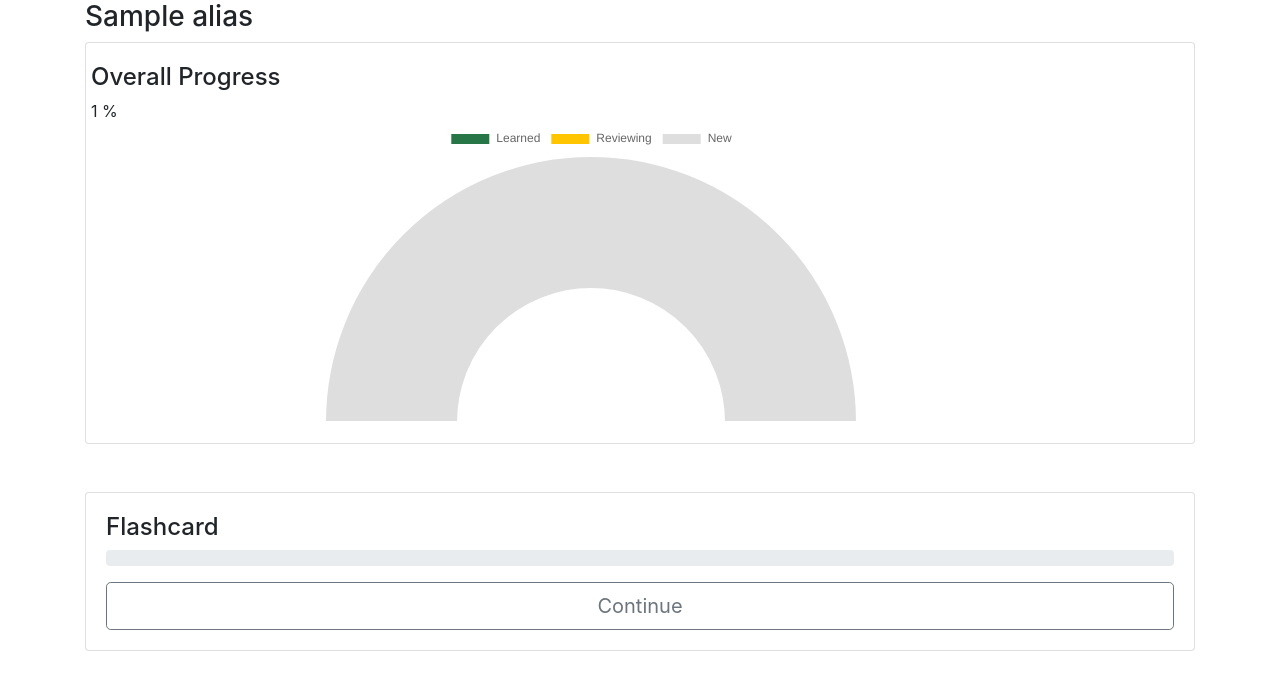
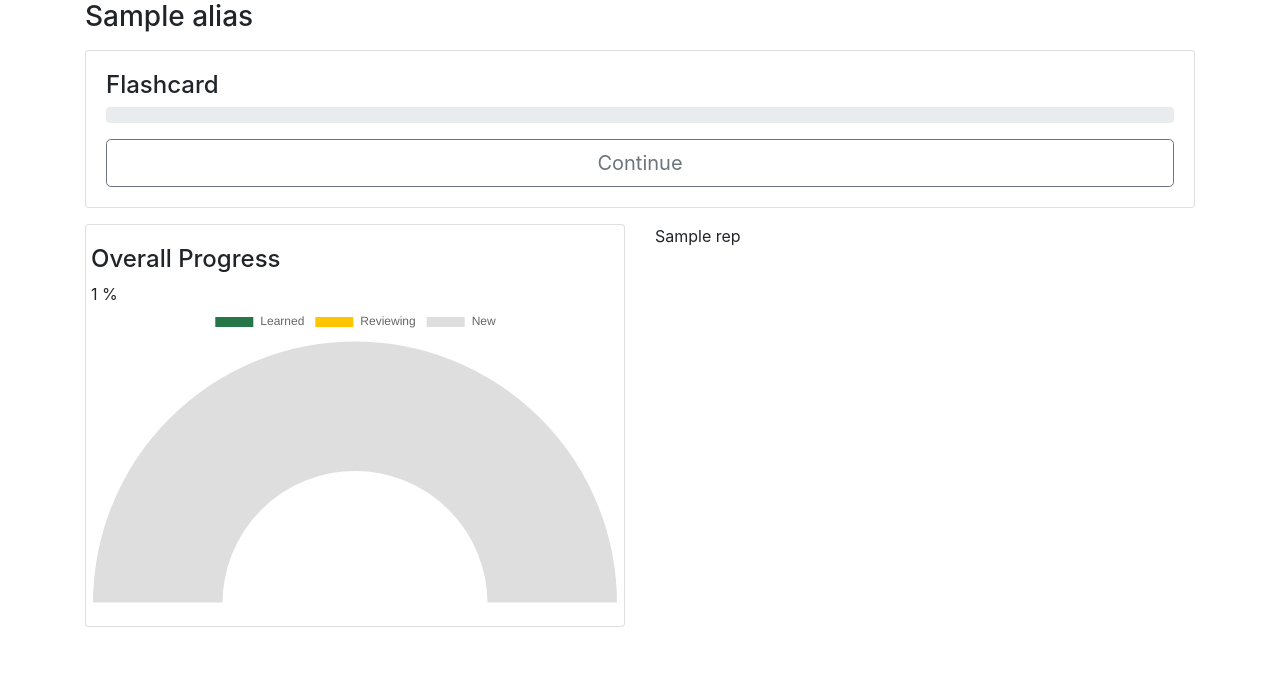
Before and after one commit to jalacardio/newppp, a Django app: template ppp/templates/program/dashboard.html in a window 1280 px wide. Shown: the part 56-746 px from the top of the page. Run offline with Django 3.2, Linux system fonts and the light colour scheme; tables that the repository leaves empty hold one stand-in row (values such as "Sample post"); the template is opened without the code that fills it: values that come from a table or form of the project are taken from there, most other values are stand-ins (such as "Sample title", 1, 10 or a date in 2020); some libraries are stand-ins or nearby versions.

Commit message:
Display most recent learned vocabs

```diff
--- a/ppp/program/models.py
+++ b/ppp/program/models.py
@@ -44,9 +44,10 @@ class VocabularyUnderstanding(models.Model):
     score = models.IntegerField(default=0)
     member = models.ForeignKey(Member, on_delete=models.CASCADE, related_name='understandings')
     vocabulary = models.ForeignKey(Vocabulary, on_delete=models.CASCADE, related_name='understandings')
+    mastered_at = models.DateTimeField(blank=True, null=True)
 
     def __str__(self):
-        return "Member:{} - Program:{} - {} : {}".format(self.member.pk, self.vocabulary.vocab_program.pk, self.vocabulary.word.rep, self.score)
+        return "Member:{} - Program:{} - {} : {} - {}".format(self.member.pk, self.vocabulary.vocab_program.pk, self.vocabulary.word.rep, self.score, self.mastered_at)
 
 
 class FlashCard(models.Model):
--- a/ppp/program/views.py
+++ b/ppp/program/views.py
@@ -30,10 +30,12 @@ def dashboard(request, program_id):
     service.enroll()
     flashcard = service.get_flash_card()
     current_progress = service.overall_progress()
+    recent_learned_vocab_understandings = service.get_recent_mastered_vocabulary(10)
     context = {
         'program': service.program,
         'flashcard': flashcard,
-        'current_progress': current_progress
+        'current_progress': current_progress,
+        'recent_learned_vocab_understandings': recent_learned_vocab_understandings
     }
     return render(request, 'program/dashboard.html', context)
 
--- a/ppp/templates/program/dashboard.html
+++ b/ppp/templates/program/dashboard.html
@@ -5,27 +5,8 @@
 {% block content %}
 <link rel="stylesheet" href="{% static 'program/css/dashboard.css' %}">
 <div class="container">
-    <h3>{{ program.alias }}</h3>
-    <div class="card mb-5">
-        <div class="card-body">
-            <div class="row">
-                <div>
-                    <h4>
-                        Overall Progress
-                    </h4>
-                    <span>
-                         {{ current_progress.percentage|floatformat:"0" }} %
-                    </span>
-                </div>
-            </div>
-            <div class="row">
-                <div class="chart-container">
-                    <canvas id="progressDonut"></canvas>
-                </div>
-            </div>
-        </div>
-    </div>
-    <div class="card">
+    <h3 class="mb-3">{{ program.alias }}</h3>
+    <div class="card mb-3">
         <div class="card-body">
         {% if flashcard %}
             <h4>Flashcard</h4>
@@ -42,6 +23,38 @@
         {% endif %}
         </div>
     </div>
+    <div class="row">
+        <div class="col-6">
+            <div class="card">
+                <div class="card-body">
+                    <div class="row">
+                        <div>
+                            <h4>
+                                Overall Progress
+                            </h4>
+                            <span>
+                                 {{ current_progress.percentage|floatformat:"0" }} %
+                            </span>
+                        </div>
+                    </div>
+                    <div class="row">
+                        <div class="chart-container">
+                            <canvas id="progressDonut"></canvas>
+                        </div>
+                    </div>
+                </div>
+            </div>
+        </div>
+        <div class="col-6">
+            <div class="recent-learned">
+                {% for understanding in recent_learned_vocab_understandings %}
+                    <p>{{ understanding.vocabulary.word.rep }}</p>
+                {% endfor %}
+            </div>
+        </div>
+    </div>
+
+
 
 </div>
 
```
Also changed, not shown: ppp/program/services/vocabulary_program_service.py (+13 -1 lines), ppp/program/migrations/0016_vocabularyunderstanding_mastered_at.py (added).
